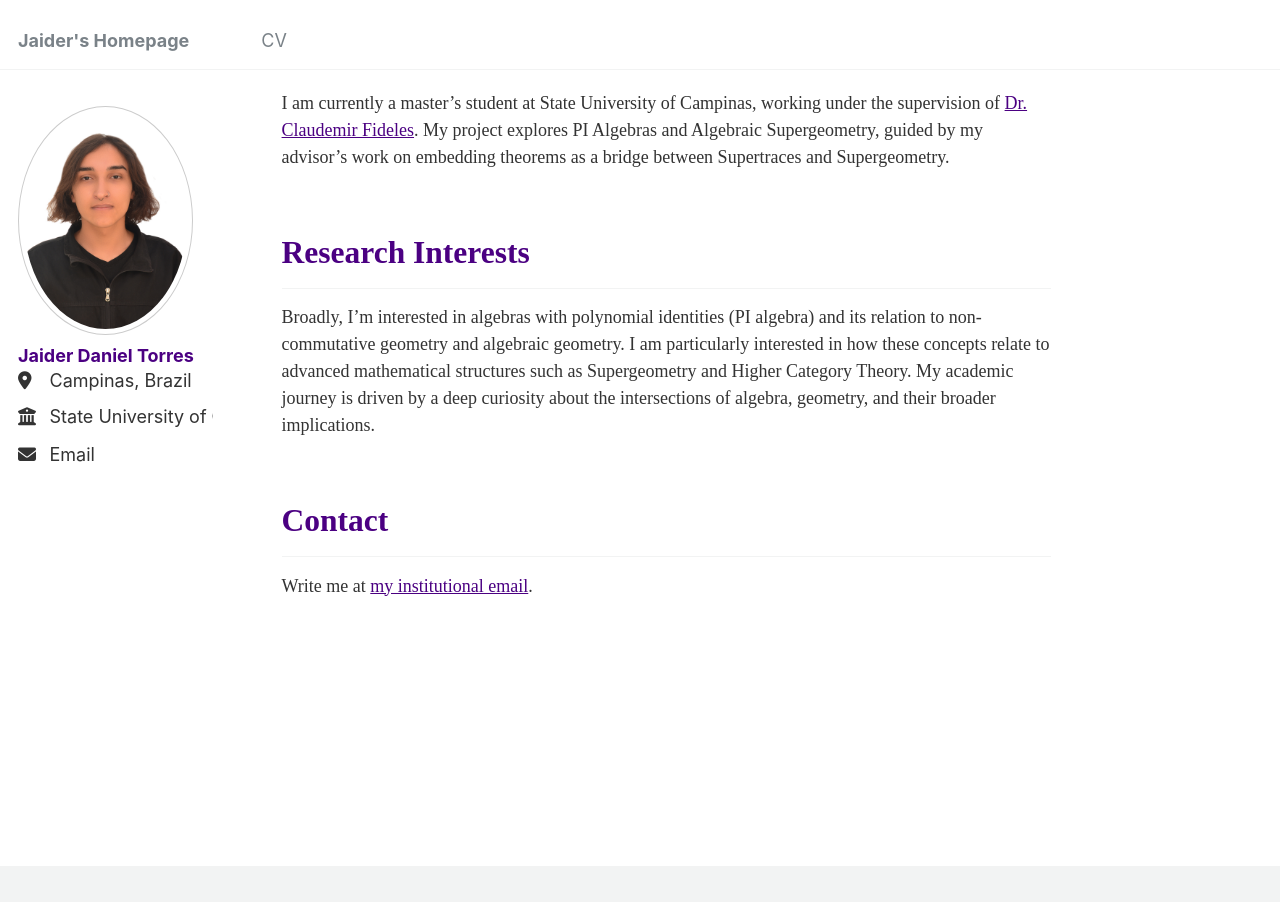
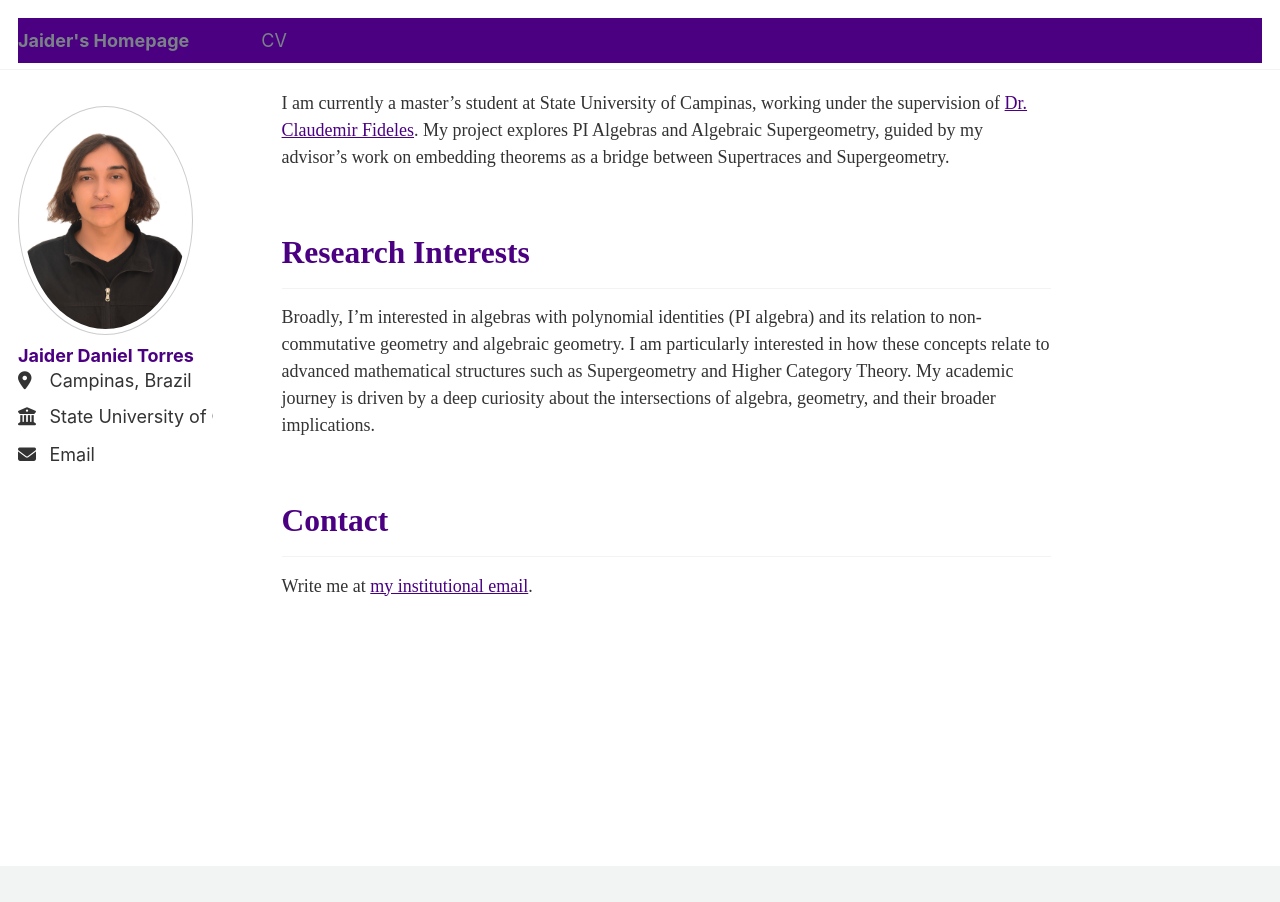
Before and after one commit to jaider-torres/jaider-torres.github.io, a Jekyll site: the page built from _pages/about.md, in a window 1280 px wide. Built offline with Jekyll 4.4.1, drawn with Linux system fonts in a browser that asks for light colours.

Commit message:
Update _base.scss

```diff
--- a/_sass/_base.scss
+++ b/_sass/_base.scss
@@ -1,6 +1,10 @@
 /* ==========================================================================
    BASE ELEMENTS
    ========================================================================== */
+
+$background-color: #4b0082; // Change to your desired color (Indigo)
+$text-color: #ffffff; // White text for contrast
+
 html {
   /* sticky footer fix */
   position: relative;
@@ -14,6 +18,7 @@ body {
   color: $text-color;
   font-family: $global-font-family;
   line-height: 1.5;
+  background-color: $background-color; // Set the background color
 
   &.overflow--hidden {
     /* when primary navigation is visible, the content in the background won't scroll */
@@ -254,13 +259,11 @@ figcaption {
   }
 }
 
-
 /* Fix IE9 SVG bug */
 
 svg:not(:root) {
   overflow: hidden;
 }
-
 
 /*
    Navigation lists
```
